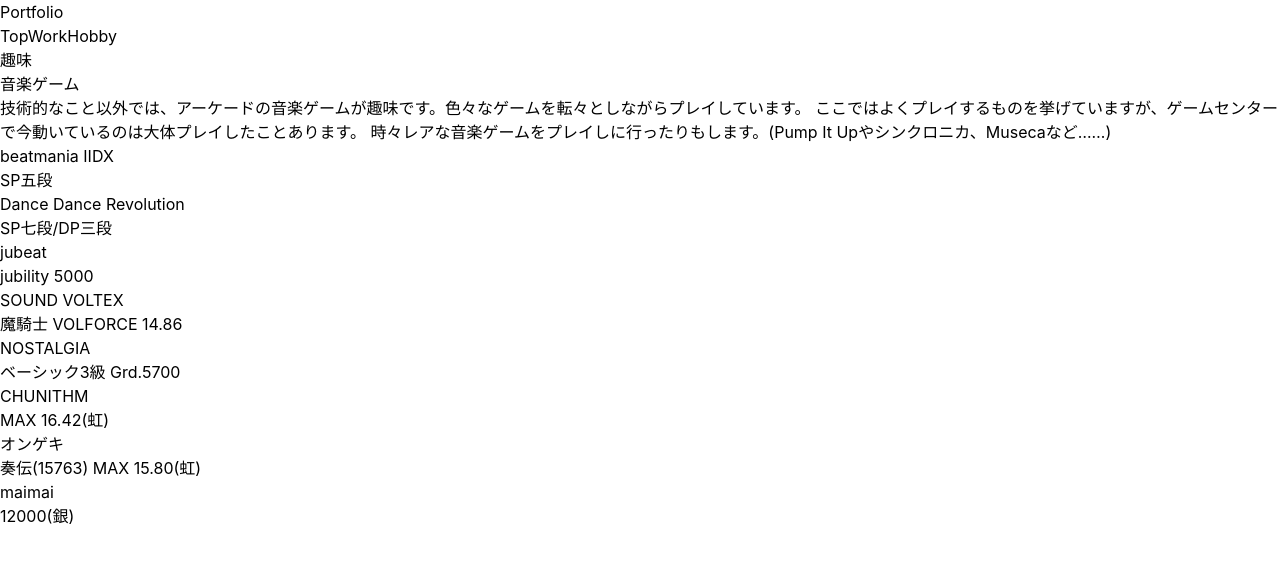
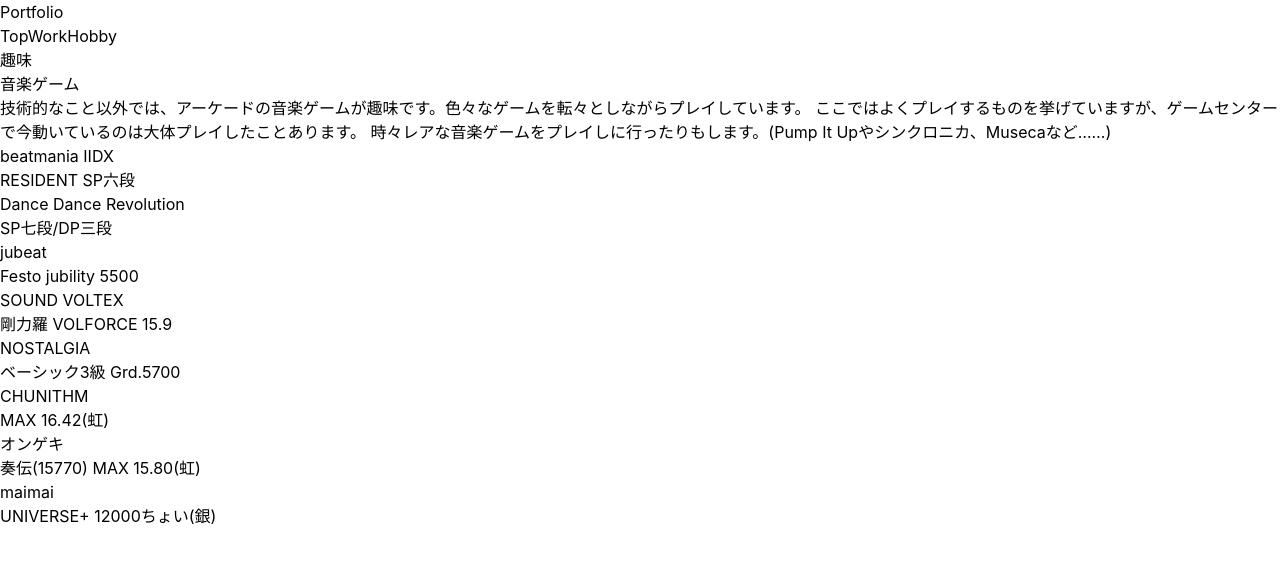
Before and after one commit to Chroma7p/portfolio-page-v2, a Next.js app: page /hobby in a window 1280 px wide. Shown: the top 562 px of the page. Built offline with nearby package versions, Linux system fonts and the light colour scheme.

Commit message:
実績修正

```diff
--- a/pages/hobby.tsx
+++ b/pages/hobby.tsx
@@ -9,16 +9,15 @@
         <>
           技術的なこと以外では、アーケードの音楽ゲームが趣味です。色々なゲームを転々としながらプレイしています。
           ここではよくプレイするものを挙げていますが、ゲームセンターで今動いているのは大体プレイしたことあります。
-          時々レアな音楽ゲームをプレイしに行ったりもします。(Pump It
-          Upやシンクロニカ、Musecaなど……)
-          <Block3 title="beatmania IIDX">SP五段</Block3>
+          時々レアな音楽ゲームをプレイしに行ったりもします。(Pump It Upやシンクロニカ、Musecaなど……)
+          <Block3 title="beatmania IIDX">RESIDENT SP六段</Block3>
           <Block3 title="Dance Dance Revolution">SP七段/DP三段</Block3>
-          <Block3 title="jubeat">jubility 5000</Block3>
-          <Block3 title="SOUND VOLTEX">魔騎士 VOLFORCE 14.86</Block3>
+          <Block3 title="jubeat">Festo jubility 5500</Block3>
+          <Block3 title="SOUND VOLTEX">剛力羅 VOLFORCE 15.9</Block3>
           <Block3 title="NOSTALGIA">ベーシック3級 Grd.5700</Block3>
           <Block3 title="CHUNITHM">MAX 16.42(虹)</Block3>
-          <Block3 title="オンゲキ">奏伝(15763) MAX 15.80(虹)</Block3>
-          <Block3 title="maimai">12000(銀)</Block3>
+          <Block3 title="オンゲキ">奏伝(15770) MAX 15.80(虹)</Block3>
+          <Block3 title="maimai">UNIVERSE+ 12000ちょい(銀)</Block3>
         </>
       </Block1>
     </Base>
```
